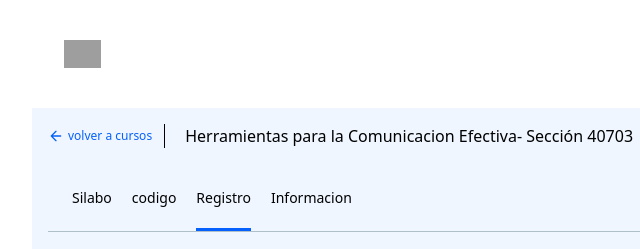
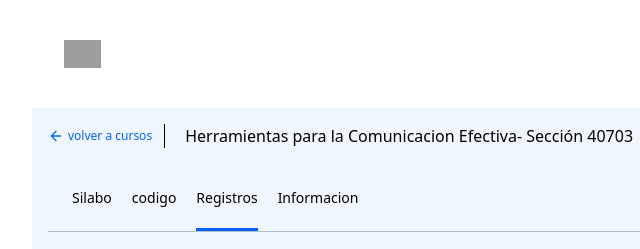
Before and after one commit to z6nc/registerUserBasic, a plain HTML site: page register.html in a window 1280 px wide. Shown: the top 249 px of the page, 96-736 px from the left. Drawn offline with nearby package versions, Linux system fonts and the light colour scheme; grey boxes are pictures that could not be loaded.

Commit message:
Fix typo in navigation label from "Registro" to "Registros"

```diff
--- a/register.html
+++ b/register.html
@@ -58,7 +58,7 @@
         <ul class="flex gap-x-5 px-6 ">
             <li class=" py-5">Silabo</li>
             <li class=" py-5"><a href="/codigo.html">codigo</a></li>
-            <li class="border-b-[3px] border-[#0661fc] py-5 ">Registro</li>
+            <li class="border-b-[3px] border-[#0661fc] py-5 ">Registros</li>
             <li class=" py-5">Informacion</li>
 
         </ul>
```
